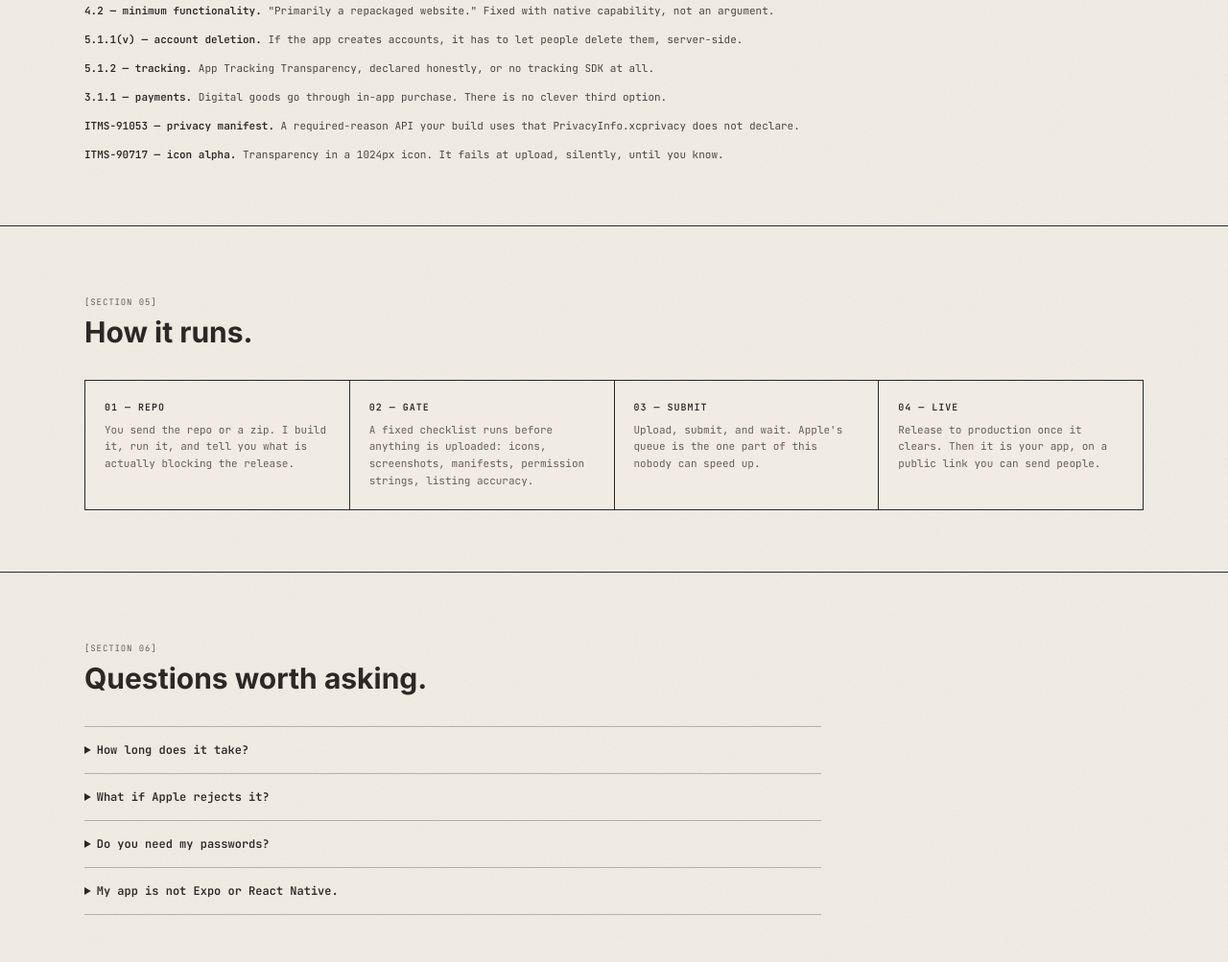
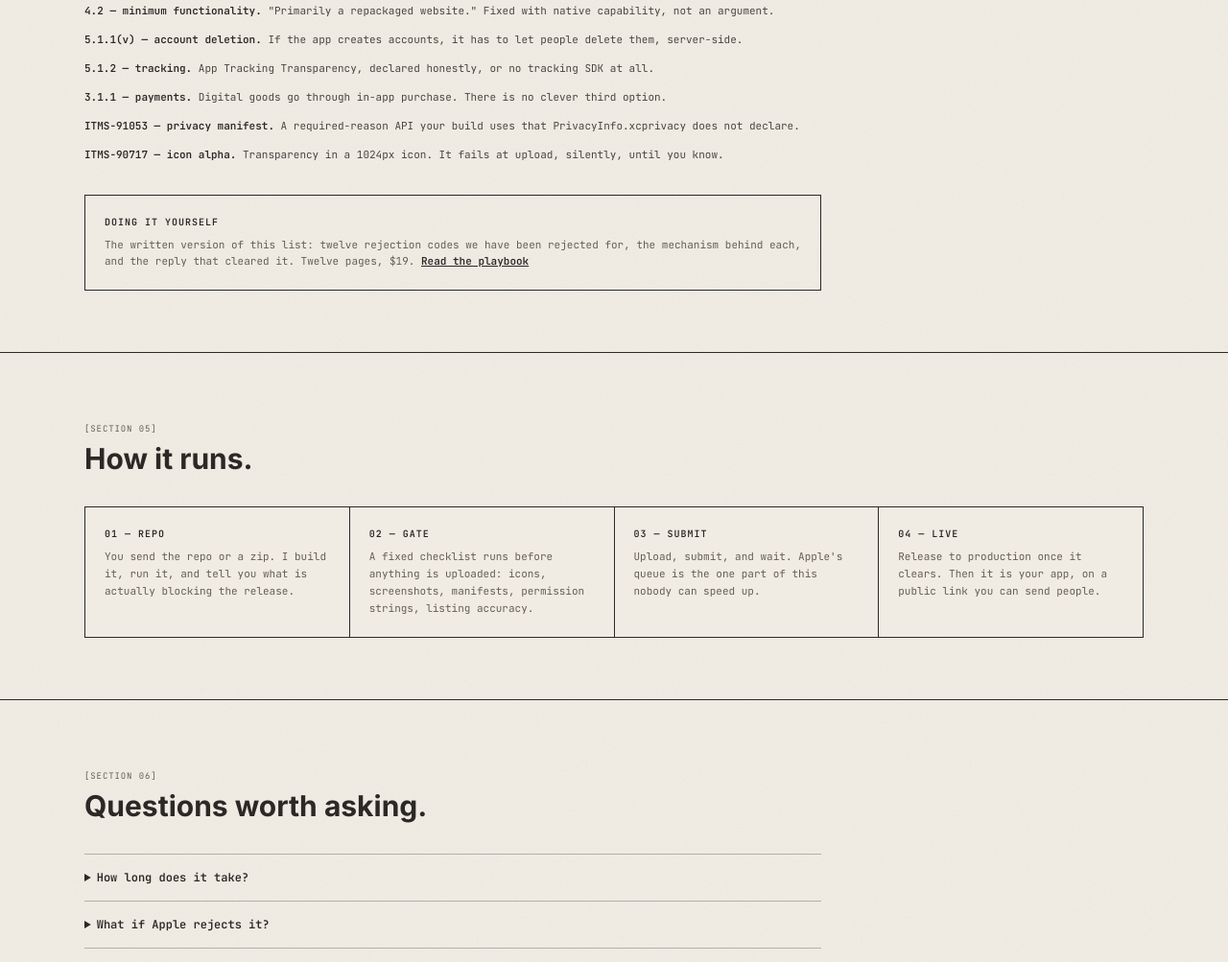
Before and after one commit to Boolean-Bros-LLC/MainWebsite, a plain HTML site: page ship/index.html in a window 1280 px wide. Shown: the part 2287-3290 px from the top of the page at 96% size. Drawn offline with Linux system fonts and the light colour scheme.

Commit message:
ship: playbook CTA under the rejection list

```diff
--- a/ship/index.html
+++ b/ship/index.html
@@ -257,6 +257,15 @@
           <li><span class="font-semibold text-charcoal">ITMS-91053 — privacy manifest.</span> A required-reason API your build uses that <code>PrivacyInfo.xcprivacy</code> does not declare.</li>
           <li><span class="font-semibold text-charcoal">ITMS-90717 — icon alpha.</span> Transparency in a 1024px icon. It fails at upload, silently, until you know.</li>
         </ul>
+
+        <div class="mt-8 max-w-3xl border border-charcoal px-5 py-5">
+          <div class="font-mono text-[10px] font-semibold text-charcoal tracking-widest mb-2">DOING IT YOURSELF</div>
+          <p class="font-mono text-[11px] text-charcoal-dim leading-relaxed">
+            The written version of this list: twelve rejection codes we have been rejected for, the
+            mechanism behind each, and the reply that cleared it. Twelve pages, $19.
+            <a class="underline font-semibold text-charcoal" data-goatcounter-click="playbook-from-ship" href="https://booleanbro.gumroad.com/l/app-store-rejection-playbook">Read the playbook</a>
+          </p>
+        </div>
       </div>
     </section>
 
```
